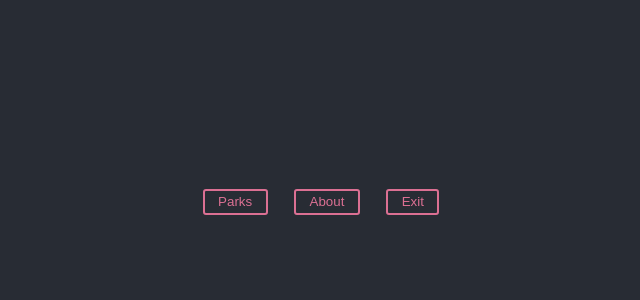
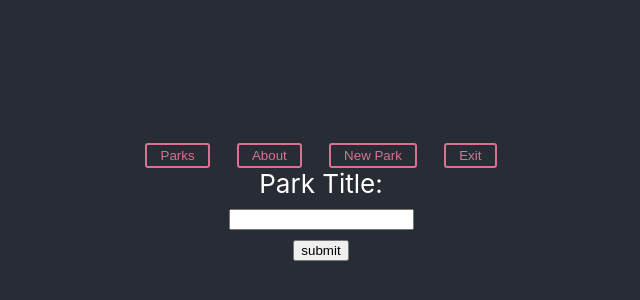
Before and after one commit to developingdina/magiparks, a React (Create React App) app: page /parks/new in a window 1280 px wide. Before the commit this address had no page. Shown: the part 202-502 px from the top of the page, without its empty margins (319-959 px from the left). Built offline with nearby package versions, Linux system fonts and the light colour scheme.

Commit message:
Adds new route and navlink for park suggestion form

```diff
--- a/db.json
+++ b/db.json
@@ -1,10 +1,24 @@
 {
-    "parks": [
-        {"id": 1, "title": "The Lost Woods", "desc":
-            "The Lost Woods is a maze-like area of a confusing forest. Its layout is usually designed to make anyone who enters to become irreversibly lost, and the only way to exit the forest is by navigating it in specific directions. Please do not navigate the forrest without the official navigational directions from the The Office of the Other National Parks"},
-        {"id": 2, "title": "Amity Island National Park", "desc": "Once a fictional island this JAW-dropping island is known for its clean air, beautiful beaches, and many of its local fisherman. The island is also infamous for a series of REDACTED. Come and enjoy the gorgeous scenery: SWIMMING IS NOT RECOMMENDED"},
-        {"id": 3, "title": "Dagobah National Park", "desc": "May the force be with you while you explore this remote world filled with swamps and forests. Once a refuge for Jedi Grand Master Yoda, this national park now serves as a historical site."},
-        {"id": 4, "title": "Tatooine National Park", "desc": ""},
-       { "id": 5, "title": "Mordor Historical Monument", "desc": ""}
-    ]
+  "parks": [
+    {
+      "id": 2,
+      "title": "Amity Island National Park",
+      "desc": "Once a fictional island this JAW-dropping island is known for its clean air, beautiful beaches, and many of its local fisherman. The island is also infamous for a series of REDACTED. Come and enjoy the gorgeous scenery: SWIMMING IS NOT RECOMMENDED"
+    },
+    {
+      "id": 3,
+      "title": "Dagobah National Park",
+      "desc": "May the force be with you while you explore this remote world filled with swamps and forests. Once a refuge for Jedi Grand Master Yoda, this national park now serves as a historical site."
+    },
+    {
+      "id": 4,
+      "title": "Tatooine National Park",
+      "desc": ""
+    },
+    {
+      "id": 5,
+      "title": "Mordor Historical Monument",
+      "desc": ""
+    }
+  ]
 }
--- a/src/App.js
+++ b/src/App.js
@@ -6,6 +6,7 @@ import { useState } from 'react';
 import { Routes, Route, NavLink } from 'react-router-dom';
 import Welcome from './components/Welcome';
 import { About } from './components/About';
+import SuggestPark from './components/SuggestPark';
 function App() {
 
 
@@ -19,6 +20,7 @@ function App() {
         <Route path="/parks" element={<ParkList />} />
         <Route path="/about" element={<About />}/>
         <Route path="/home" element={<Home />} />
+        <Route path="/parks/new" element={<SuggestPark/>}/>
         <Route exact path="/" element={<Welcome />}/>
       </Routes>
     </div>
--- a/src/components/Home.js
+++ b/src/components/Home.js
@@ -4,7 +4,9 @@ export default function Home() {
 
     return (
         <div id="home">
+            <h1>Park of the Day</h1>
 
         </div>
     )
 }
+//show park of the day
--- a/src/components/Navbar.js
+++ b/src/components/Navbar.js
@@ -15,6 +15,10 @@ export default function Navbar(){
                 <Button>About</Button>
             </NavLink>
 
+            <NavLink to="/parks/new">
+                <Button>New Park</Button>
+            </NavLink>
+
             <NavLink to="/">
                 <Button>Exit</Button>
             </NavLink>
--- /dev/null
+++ b/src/components/SuggestPark.js
@@ -0,0 +1,23 @@
+import React from "react";
+import { useState } from "react";
+
+export default function SuggestPark(){
+//function to handle form changes
+//function to handle state changes
+//add state
+
+
+    return(
+        <div>
+            <form>
+                <label>
+                    Park Title:<br/>
+                    <input type="text" name="title"/>
+                </label><br/>
+
+                <input type="submit" value="submit"/>
+            </form>
+        </div>
+    )
+}
+//format div so there is more space between the Navbar and the Form itself
--- a/src/components/Welcome.js
+++ b/src/components/Welcome.js
@@ -8,7 +8,7 @@ export default function Welcome(){
         <div id="welcome">
             <h1>Welcome Traveler</h1>
 
-      <NavLink to="/home">
+      <NavLink to="/parks">
         <Button>Enter</Button>
       </NavLink>
 
```
